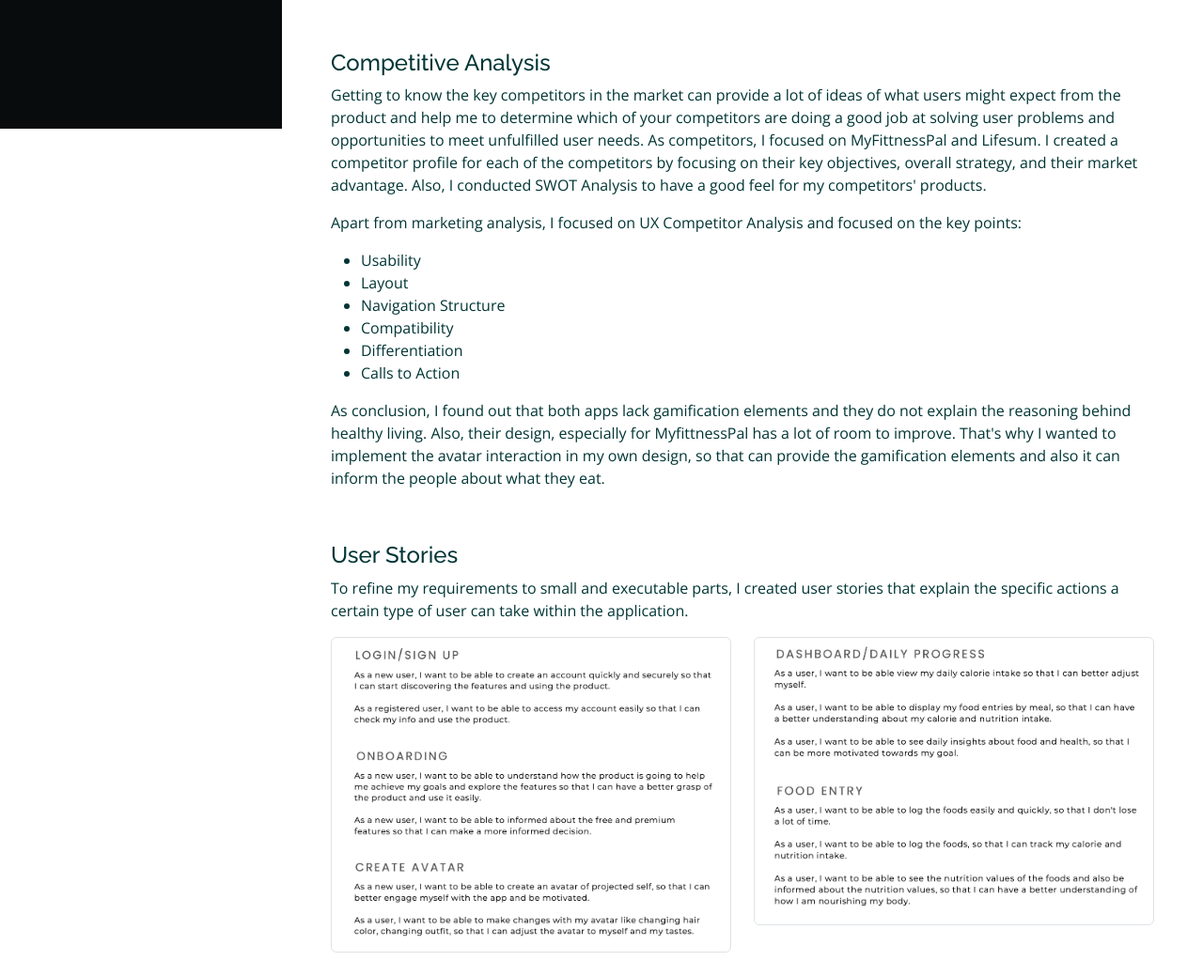
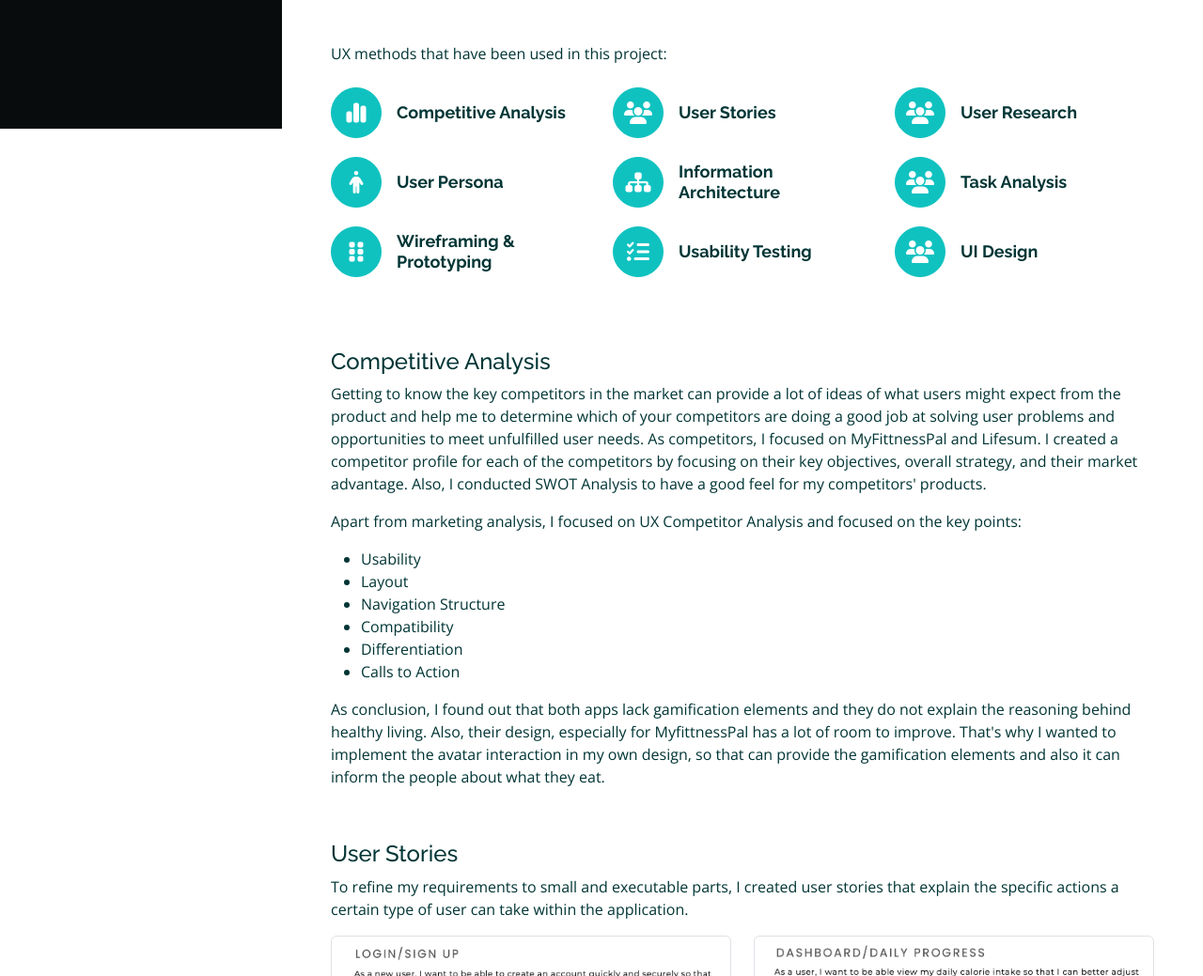
Before and after one commit to turkanalemdar/turkanalemdar.github.io, a plain HTML site: page calo.html in a window 1280 px wide. Shown: the part 663-1702 px from the top of the page at 94% size. Drawn offline with nearby package versions, Linux system fonts and the light colour scheme.

Commit message:
add toc to calo details

```diff
--- a/calo.html
+++ b/calo.html
@@ -29,6 +29,8 @@
   <!-- Template Main CSS File -->
   <link href="assets/css/style.css" rel="stylesheet">
   <link href="assets/css/portfolio-item-details.css" rel="stylesheet">
+
+  <script src="https://kit.fontawesome.com/897df78b37.js" crossorigin="anonymous"></script>
 
   <!-- =======================================================
   * Template Name: iPortfolio - v3.9.1
@@ -118,7 +120,86 @@
             </p>
           </div>
 
-          <div class="portfolio-item-detail-section">
+          <div class="portfolio-item-detail-section services mt-5">
+
+            <p class="mb-4">UX methods that have been used in this project:</p>
+
+            <div class="row">
+              <div class="col-lg-4 col-md-6 icon-box">
+                <a href="#competitive-analysis"
+                  class="scrollto w-100 h-100 d-flex align-items-center justify-content-start gap-3">
+                  <div class="icon flex-shrink-0"><i class="fa-solid fa-chart-simple"></i></div>
+                  <h4 class="title m-0">Competitive Analysis</h4>
+                </a>
+              </div>
+
+              <div class="col-lg-4 col-md-6 icon-box">
+                <a href="#user-stories"
+                  class="scrollto w-100 h-100 d-flex align-items-center justify-content-start gap-3">
+                  <div class="icon flex-shrink-0"><i class="fa-solid fa-users"></i></div>
+                  <h4 class="title m-0">User Stories</h4>
+                </a>
+              </div>
+
+              <div class="col-lg-4 col-md-6 icon-box">
+                <a href="#user-research"
+                  class="scrollto w-100 h-100 d-flex align-items-center justify-content-start gap-3">
+                  <div class="icon flex-shrink-0"><i class="fa-solid fa-users"></i></div>
+                  <h4 class="title m-0">User Research</h4>
+                </a>
+              </div>
+
+              <div class="col-lg-4 col-md-6 icon-box">
+                <a href="#user-persona"
+                  class="scrollto w-100 h-100 d-flex align-items-center justify-content-start gap-3">
+                  <div class="icon flex-shrink-0"><i class="fa-solid fa-person"></i></div>
+                  <h4 class="title m-0">User Persona</h4>
+                </a>
+              </div>
+
+              <div class="col-lg-4 col-md-6 icon-box">
+                <a href="#information-architecture"
+                  class="scrollto w-100 h-100 d-flex align-items-center justify-content-start gap-3">
+                  <div class="icon flex-shrink-0"><i class="fa-solid fa-sitemap"></i></div>
+                  <h4 class="title m-0">Information Architecture</h4>
+                </a>
+              </div>
+
+              <div class="col-lg-4 col-md-6 icon-box">
+                <a href="#task-analysis"
+                  class="scrollto w-100 h-100 d-flex align-items-center justify-content-start gap-3">
+                  <div class="icon flex-shrink-0"><i class="fa-solid fa-users"></i></div>
+                  <h4 class="title m-0">Task Analysis</h4>
+                </a>
+              </div>
+
+              <div class="col-lg-4 col-md-6 icon-box">
+                <a href="#wireframing-prototyping"
+                  class="scrollto w-100 h-100 d-flex align-items-center justify-content-start gap-3">
+                  <div class="icon flex-shrink-0"><i class="fa-solid fa-grip-vertical"></i></div>
+                  <h4 class="title m-0">Wireframing & Prototyping</h4>
+                </a>
+              </div>
+
+              <div class="col-lg-4 col-md-6 icon-box">
+                <a href="#usability-testing"
+                  class="scrollto w-100 h-100 d-flex align-items-center justify-content-start gap-3">
+                  <div class="icon flex-shrink-0"><i class="fa-solid fa-list-check"></i></div>
+                  <h4 class="title m-0">Usability Testing</h4>
+                </a>
+              </div>
+
+              <div class="col-lg-4 col-md-6 icon-box">
+                <a href="#ui-design" class="scrollto w-100 h-100 d-flex align-items-center justify-content-start gap-3">
+                  <div class="icon flex-shrink-0"><i class="fa-solid fa-users"></i></div>
+                  <h4 class="title m-0">UI Design</h4>
+                </a>
+              </div>
+
+            </div>
+          </div>
+
+          <div class="portfolio-item-detail-section" id="competitive-analysis">
             <h4>Competitive Analysis</h4>
             <p>Getting to know the key competitors in the market can provide a lot of ideas of what users might expect
               from the product and help me to determine which of your competitors are doing a good job at solving user
@@ -143,7 +224,7 @@
               the gamification elements and also it can inform the people about what they eat. </p>
           </div>
 
-          <div class="portfolio-item-detail-section">
+          <div class="portfolio-item-detail-section" id="user-stories">
             <h4>User Stories</h4>
             <p>To refine my requirements to small and executable parts, I created user stories that explain the
               specific actions a certain type of user can take within the application.</p>
@@ -161,7 +242,7 @@
             </div>
           </div>
 
-          <div class="portfolio-item-detail-section">
+          <div class="portfolio-item-detail-section" id="user-research">
             <h4>User Research</h4>
             <p>I conducted 19 surveys as well as 4 user interviews to identify the users' general attitudes, learn
               about their opinions on competing applications, and collect their thoughts on the features that they
@@ -182,7 +263,7 @@
 
           </div>
 
-          <div class="portfolio-item-detail-section">
+          <div class="portfolio-item-detail-section" id="user-persona">
             <h4>User Persona</h4>
             <p>To be able to establish empathy with the users and prioritize the functionality based on the audiences,
               I created user personas. </p>
@@ -194,7 +275,7 @@
             </a>
           </div>
 
-          <div class="portfolio-item-detail-section">
+          <div class="portfolio-item-detail-section" id="information-architecture">
             <h4>Information Architecture - Card Sorting</h4>
             <p>To understand how the users expect the content to be organized and decide what to put on the homepage,
               I conducted closed card-sorting. </p>
@@ -206,7 +287,7 @@
             </div>
           </div>
 
-          <div class="portfolio-item-detail-section">
+          <div class="portfolio-item-detail-section" id="task-analysis">
             <h4>User Flow &amp; Task Analysis </h4>
             <p>To be able to ensure that the users' needs have been satisfied at every point in the user flow, I
               concentrated on the user flows to make my designs more user-centered. </p>
@@ -215,7 +296,7 @@
             </a>
           </div>
 
-          <div class="portfolio-item-detail-section">
+          <div class="portfolio-item-detail-section" id="wireframing-prototyping">
             <h4>Wireframing &amp; Prototyping</h4>
             <p>With the low-fidelity wireframing, I planned the information hierarchy of a page, specifically how
               space should be allocated, where content will go, and what functionalities will be available. Moreover,
@@ -243,7 +324,7 @@
               Design by Google. </p>
           </div>
 
-          <div class="portfolio-item-detail-section">
+          <div class="portfolio-item-detail-section" id="usability-testing">
             <h4>Usability Testing </h4>
             <p>I conducted the moderated test with scenario tasks and a <strong>SUPR-Q</strong> questionnaire.<strong>
               </strong>By performing usability testing, I evaluated the ability or inability of users to complete
@@ -282,7 +363,7 @@
               </div>
             </div>
           </div>
-          <div class="portfolio-item-detail-section">
+          <div class="portfolio-item-detail-section" id="ui-design">
             <h4>UI Design</h4>
             <p>Based on the design principles that I studied in my program, I applied Gestalt theory in my design.
               In color psychology, the color meaning of purple is connected to power, nobility, wisdom, and
```
